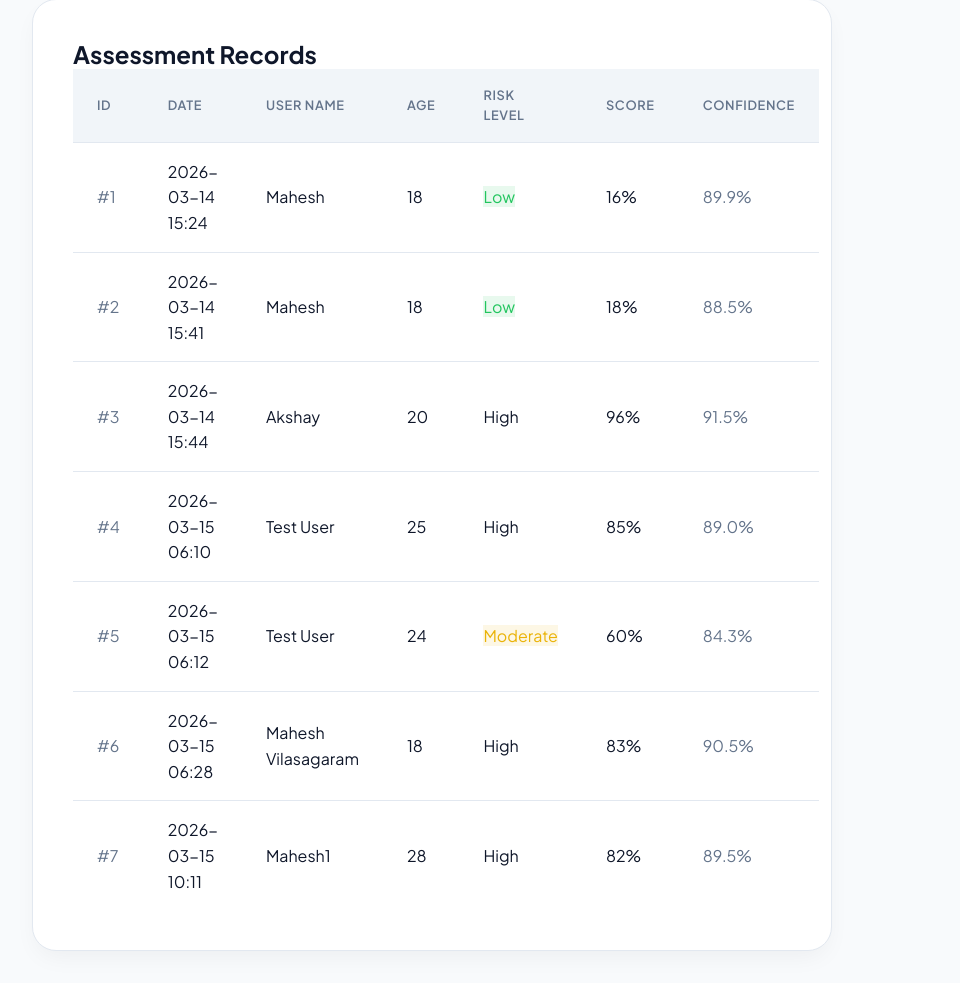
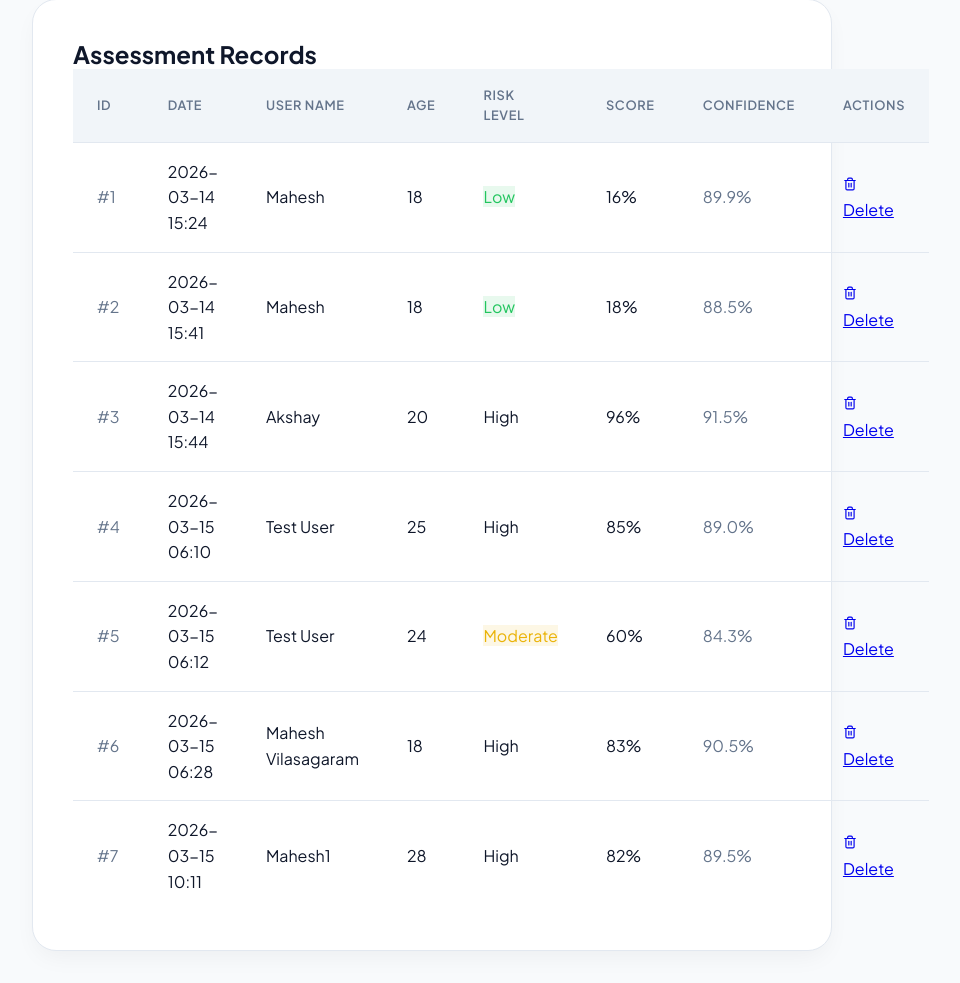
Before and after one commit to mahesh11112007/mental-health-predict, a Flask app: template templates/admin.html in a window 1280 px wide. Shown: the part 169-1152 px from the top of the page, without its empty margins (208-1168 px from the left). Run offline with Flask 3, Linux system fonts and the light colour scheme; the template is opened without the code that fills it: values that come from a table or form of the project are taken from there, others are empty; data comes from the database, SQL or seed files in the repository.

Commit message:
Added Delete in Admin Dashboad

```diff
--- a/app.py
+++ b/app.py
@@ -245,6 +245,24 @@ def admin():
     assessments = Assessment.query.order_by(Assessment.date.desc()).all()
     return render_template('admin.html', assessments=assessments)
 
+@app.route('/admin/delete/<int:id>')
+def delete_assessment(id):
+    admin_pass = os.environ.get('ADMIN_PASSWORD', 'admin123')
+    provided_pass = request.args.get('pass')
+
+    if provided_pass != admin_pass:
+        return "Unauthorized", 403
+
+    assessment = Assessment.query.get_or_404(id)
+    try:
+        db.session.delete(assessment)
+        db.session.commit()
+    except Exception as e:
+        db.session.rollback()
+        print(f"Error deleting record: {e}")
+
+    return redirect(url_for('admin', **{'pass': admin_pass}))
+
 # --- API Endpoints ---
 @app.route('/api/predict', methods=['POST'])
 def predict():
--- a/templates/admin.html
+++ b/templates/admin.html
@@ -33,6 +33,7 @@
                         <th class="p-4 font-bold border-b border-border">Risk Level</th>
                         <th class="p-4 font-bold border-b border-border">Score</th>
                         <th class="p-4 font-bold border-b border-border">Confidence</th>
+                        <th class="p-4 font-bold border-b border-border text-right">Actions</th>
                     </tr>
                 </thead>
                 <tbody>
@@ -52,10 +53,17 @@
                         </td>
                         <td class="p-4 border-b border-border font-mono">{{ item.score }}%</td>
                         <td class="p-4 border-b border-border text-muted text-sm">{{ item.confidence|round(1) }}%</td>
+                        <td class="p-4 border-b border-border text-right">
+                            <a href="{{ url_for('delete_assessment', id=item.id, **{'pass': request.args.get('pass')}) }}"
+                               class="btn-delete text-destructive hover:bg-destructive/10 p-2 rounded-lg transition-colors inline-flex items-center gap-1 text-xs font-bold"
+                               onclick="return confirm('Are you sure you want to delete this record? This action cannot be undone.')">
+                                <i data-lucide="trash-2" style="width:14px;height:14px;"></i> Delete
+                            </a>
+                        </td>
                     </tr>
                     {% else %}
                     <tr>
-                        <td colspan="7" class="p-12 text-center text-muted italic">
+                        <td colspan="8" class="p-12 text-center text-muted italic">
                             No assessments found in the database yet.
                         </td>
                     </tr>
```
